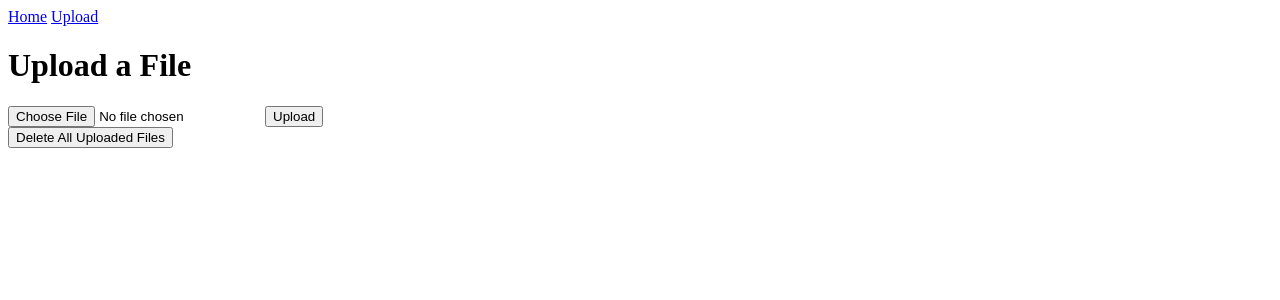
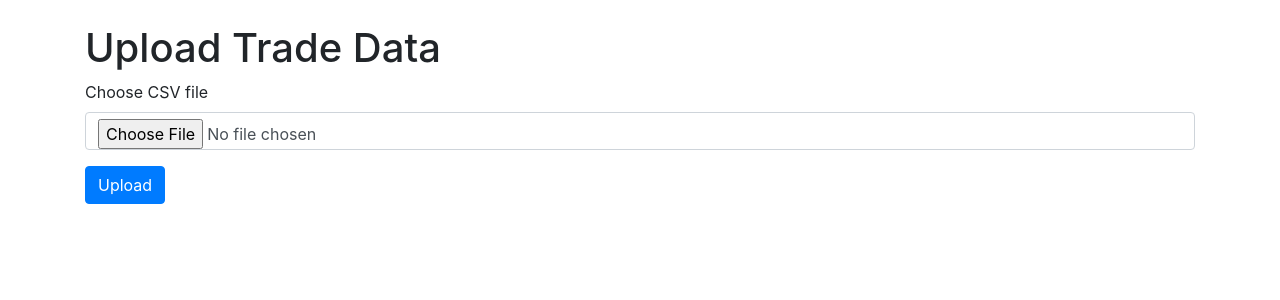
Before and after one commit to yashpasale/TradesPy, a Flask app: page /upload in a window 1280 px wide. Shown: the top 300 px of the page. Run offline with Flask 3, Linux system fonts and the light colour scheme; some libraries are stand-ins or nearby versions.

Commit message:
Add files via upload
new templates

```diff
--- a/templates/display.html
+++ b/templates/display.html
@@ -9,6 +9,8 @@
 <body>
     <div class="container mt-5">
         <h2>Cleaned File</h2>
+        <a href="/" class="btn btn-primary mb-3">Go to Homepage</a>
+
         <div class="table-responsive">
             {{ table|safe }}
         </div>
--- a/templates/upload.html
+++ b/templates/upload.html
@@ -3,20 +3,19 @@
 <head>
     <meta charset="UTF-8">
     <meta name="viewport" content="width=device-width, initial-scale=1.0">
-    <title>Upload</title>
+    <title>Upload Trade Data</title>
+    <link rel="stylesheet" href="https://stackpath.bootstrapcdn.com/bootstrap/4.5.2/css/bootstrap.min.css">
 </head>
 <body>
-    <nav>
-        <a href="/">Home</a>
-        <a href="/upload">Upload</a>
-    </nav>
-    <h1>Upload a File</h1>
-    <form action="/upload" method="post" enctype="multipart/form-data">
-        <input type="file" name="file" />
-        <input type="submit" value="Upload" />
-    </form>
-    <form action="/delete_files" method="post">
-        <input type="submit" value="Delete All Uploaded Files" />
-    </form>
+    <div class="container mt-4">
+        <h1>Upload Trade Data</h1>
+        <form action="{{ url_for('upload_file') }}" method="post" enctype="multipart/form-data">
+            <div class="form-group">
+                <label for="file">Choose CSV file</label>
+                <input type="file" class="form-control" id="file" name="file" required>
+            </div>
+            <button type="submit" class="btn btn-primary">Upload</button>
+        </form>
+    </div>
 </body>
 </html>
```
Also changed, not shown: templates/cleaned_file.html (added, +22 -0 lines), templates/index.html (+15 -15 lines), templates/performance.html (+24 -5 lines), templates/status.html (+4 -12 lines).
